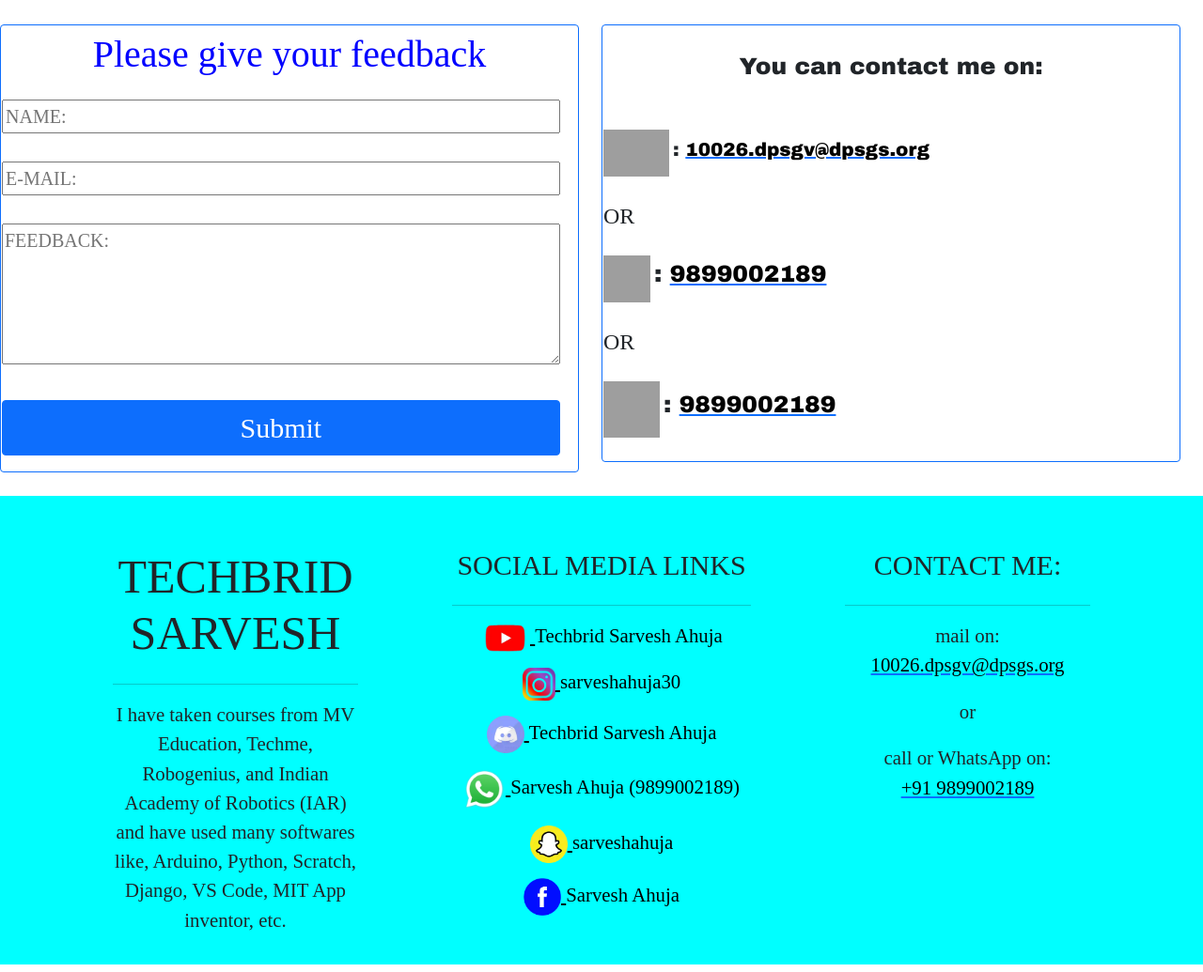
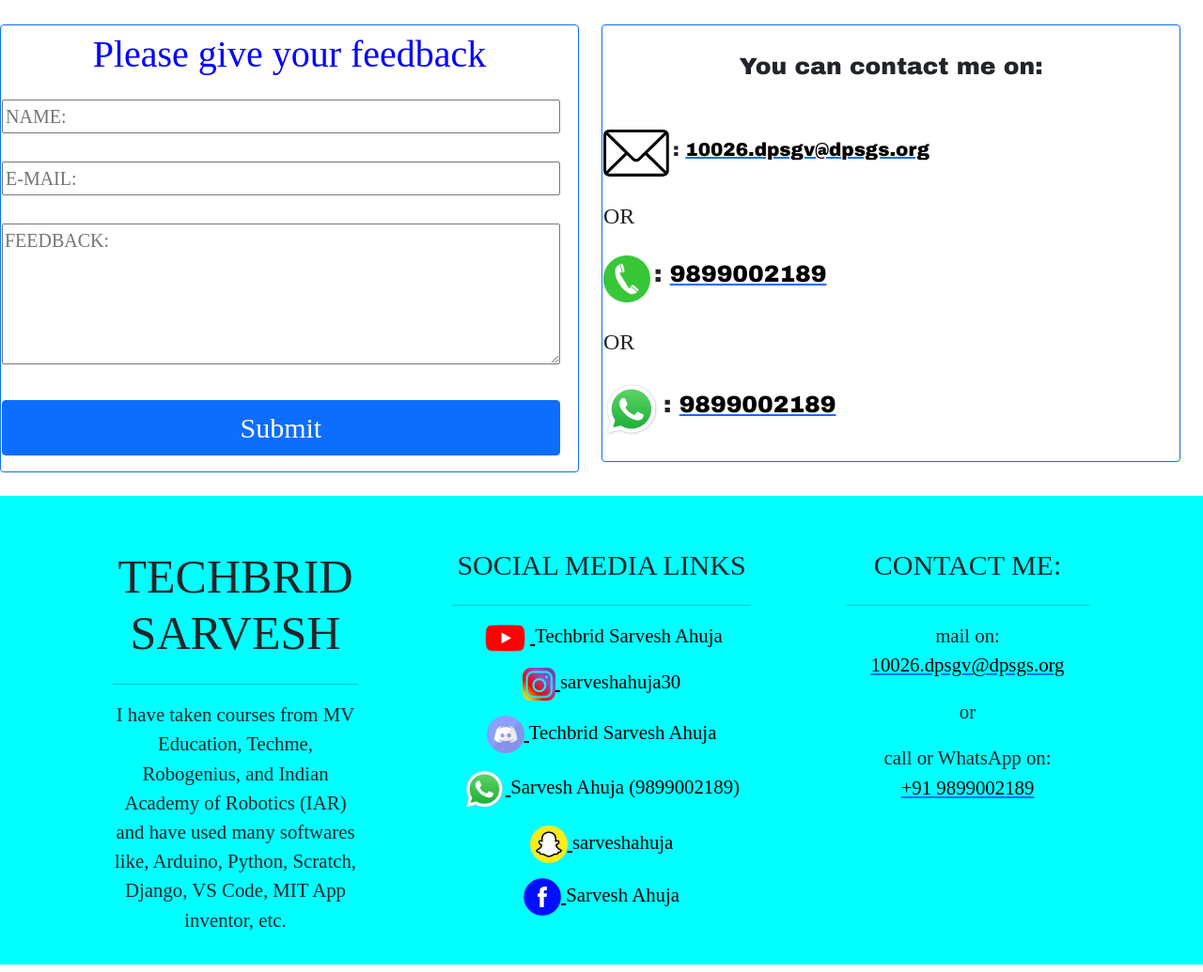
Before and after one commit to Techbrid-SARVESH-AHUJA/techbridsarvesh, a Django app: page /feedback/ in a window 1280 px wide. Shown: the part 140-1175 px from the top of the page at 94% size. Run offline with Django 3.2, Linux system fonts and the light colour scheme; data comes from the database, SQL or seed files in the repository; grey boxes are pictures that could not be loaded.

Commit message:
Initial Commit 9

```diff
--- a/mysite/templates/feedback.html
+++ b/mysite/templates/feedback.html
@@ -61,17 +61,17 @@
 
           <!--contact details-->
           {% for a in Details %}
-          <img src="/media/static/mail_icon.png" height=50 width=70>
+          <img src="/media/static/mail_icon.webp" height=50 width=70>
           <label style="font-size: 20px; font-family:arial black"> : <a href="mailto:{{a.site_mail}}"><font color="black">{{a.site_mail}}</font></a></label>
           <br><br>
           <label style="font-family: Kristen ITC; font-size: 150%;">OR</label>
           <br><br>
-          <img src="/media/static/call_icon.png" height=50 width=50>
+          <img src="/media/static/call_icon.webp" height=50 width=50>
           <label style="font-size: 25px;font-family:arial black"> : <a href="tel:{{a.site_phone}}"><font color="black">{{a.site_phone}}</font></a></label>
           <br><br>
           <label style="font-family: Kristen ITC; font-size: 150%;">OR</label>
           <br><br>
-          <img src="/media/static/whatsapp.png" height=60 width=60>
+          <img src="/media/static/whatsapp.webp" height=60 width=60>
           <label style="font-size: 25px;font-family:arial black"> : <a href="https://wa.me/+91{{a.site_phone}}"><font color="black">{{a.site_phone}}</font></a></label>
           {% endfor %}
           <!--contact details end-->
```
